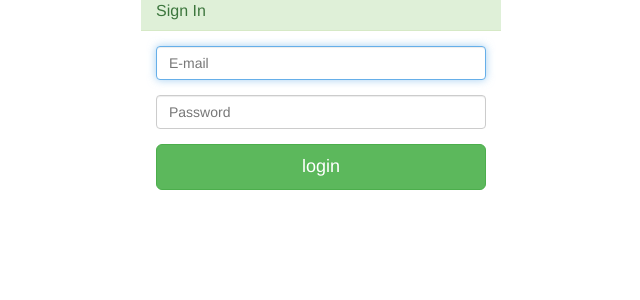
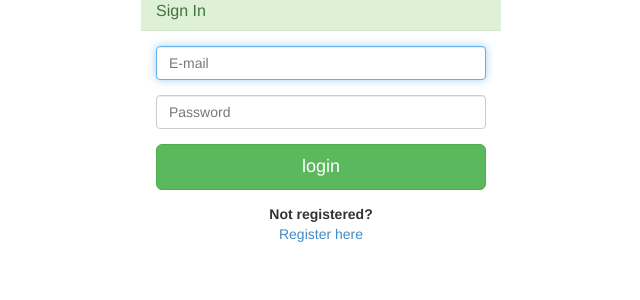
Before and after one commit to officialmaj/IS218FinalProject, a PHP site: page /login.php in a window 1280 px wide. Shown: the part 158-458 px from the top of the page, without its empty margins (319-959 px from the left). Run offline with PHP 8.4, Linux system fonts and the light colour scheme.

Commit message:
finishing text formats and placeholders for registration

```diff
--- a/login.php
+++ b/login.php
@@ -49,5 +49,12 @@ session_start();
 
 					</fieldset>
 					</form>
+					<center><b> Not registered? </b> <br> <a href="registration.php"> Register here </a></center>
+
+                              </div>
+                    	</div>
+               	 </div>
+           </div>
+       </div>
 
 	</body>
```
